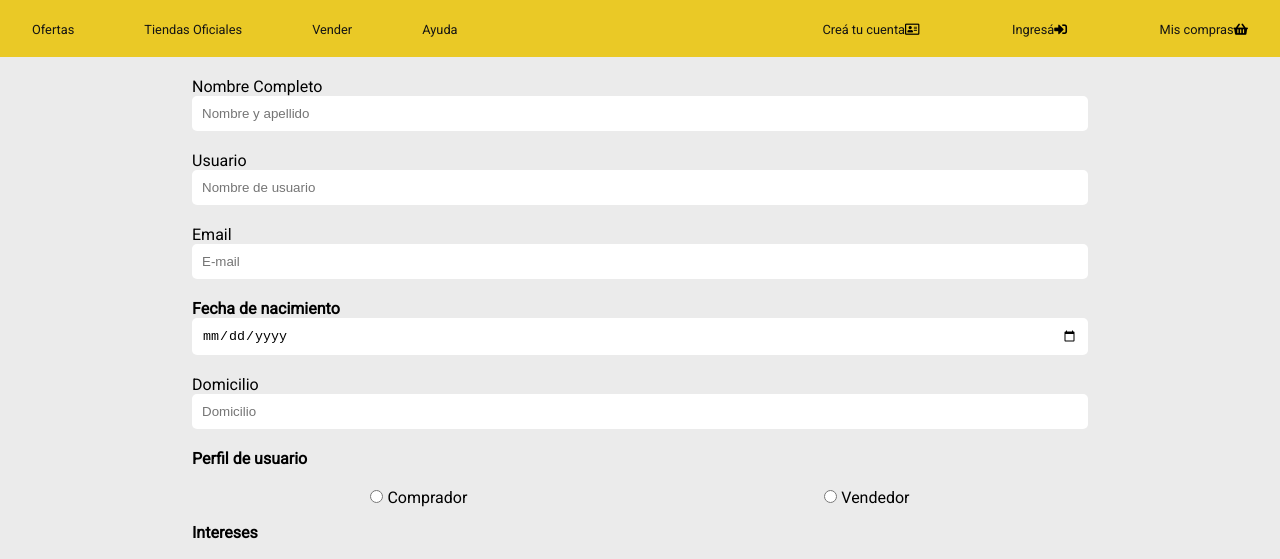
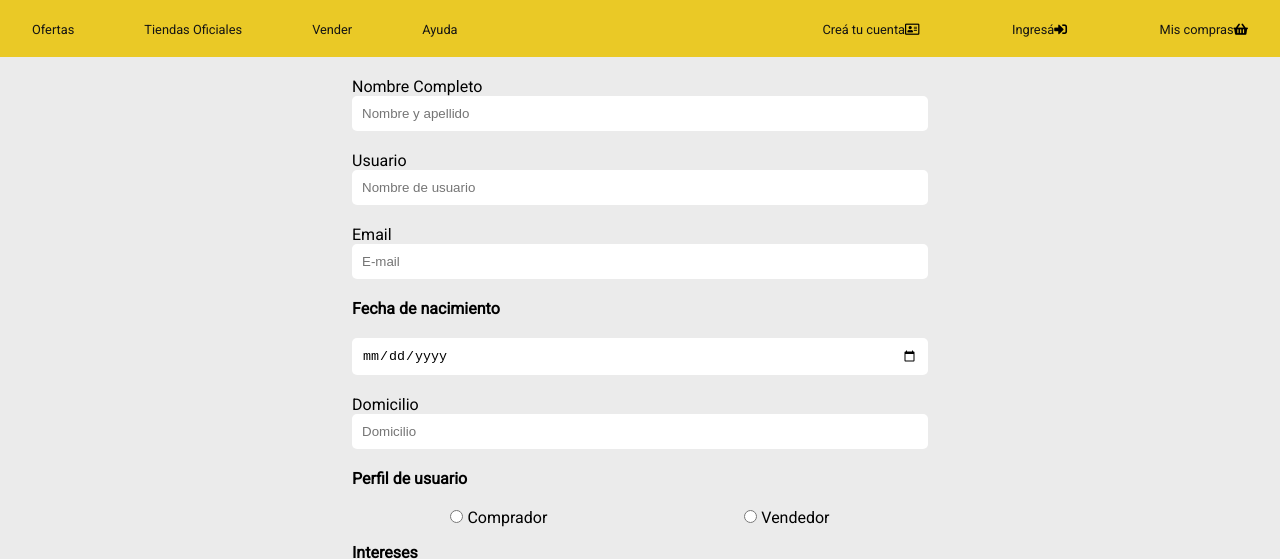
Before and after one commit to alexander-r2020/mercadoliebre, a website: page views/register.html in a window 1280 px wide. Shown: the part 165-724 px from the top of the page. Drawn offline with Linux system fonts and the light colour scheme.

Commit message:
ajustando el posicionamiento de los titulos

```diff
--- a/public/css/register.css
+++ b/public/css/register.css
@@ -25,6 +25,9 @@
 .registro-container .nombre{
     margin-top: 20px;
 }
+.registro-container .fecha{
+    margin-bottom: 20px;
+}
 .registro-container .perfil{
     margin-top: 20px;
     display: flex;
@@ -36,3 +39,9 @@
     margin-left: 10px;
     margin-top: 20px;
 }
+
+@media (min-width:768px){
+    .registro .registro-container{
+        width: 45%;
+    }
+}
--- a/views/register.html
+++ b/views/register.html
@@ -57,7 +57,7 @@
                 <label for="email">Email</label>
                 <input type="email" name="email" id="email" placeholder="E-mail" required>
 
-                <label for="year"><strong class="fecha">Fecha de nacimiento</strong></label>
+                <label  class="fecha" for="year"><strong>Fecha de nacimiento</strong></label>
                 <input type="date" name="year" id="year" required>
 
                 <label for="direction">Domicilio</label>
```
